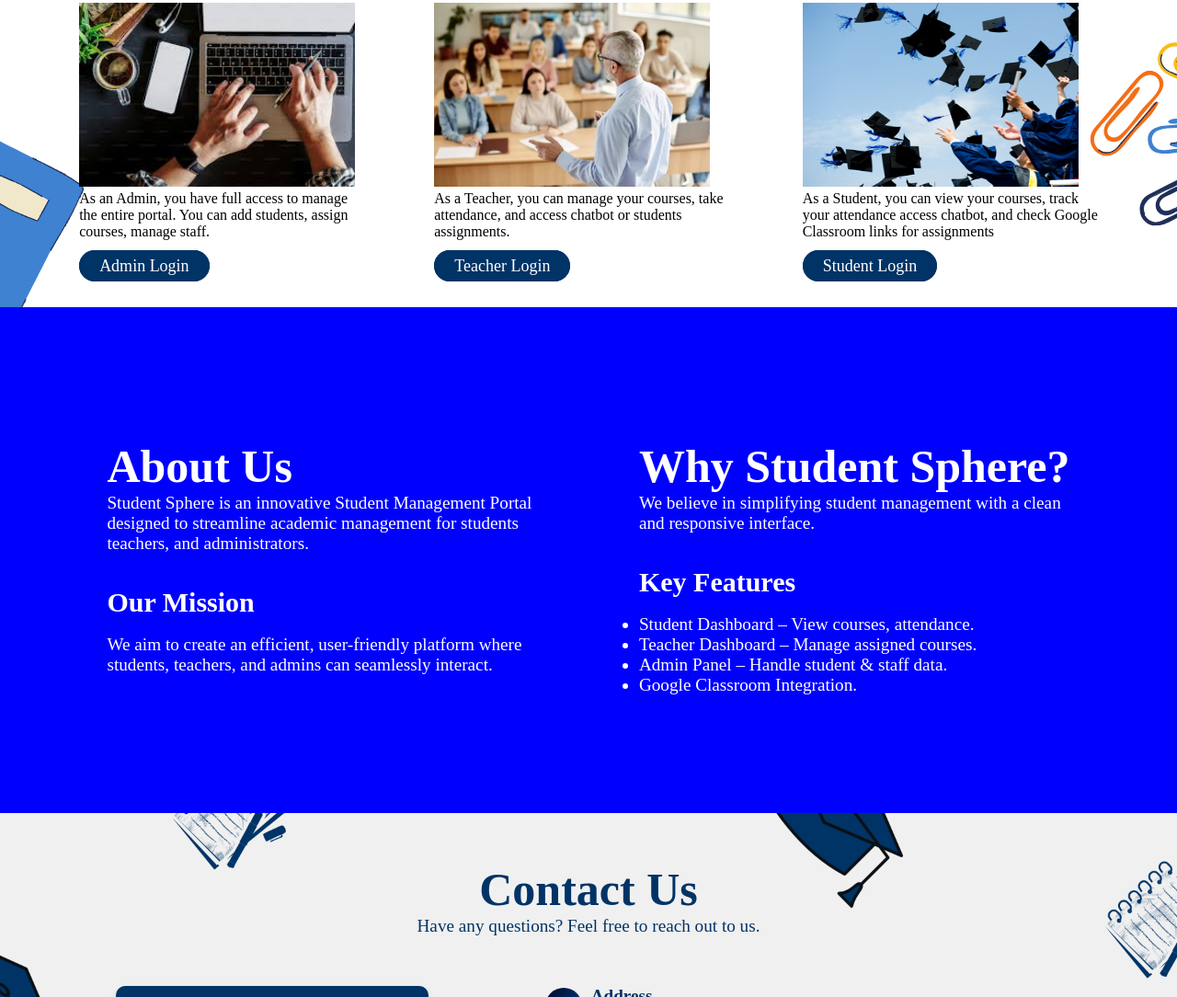
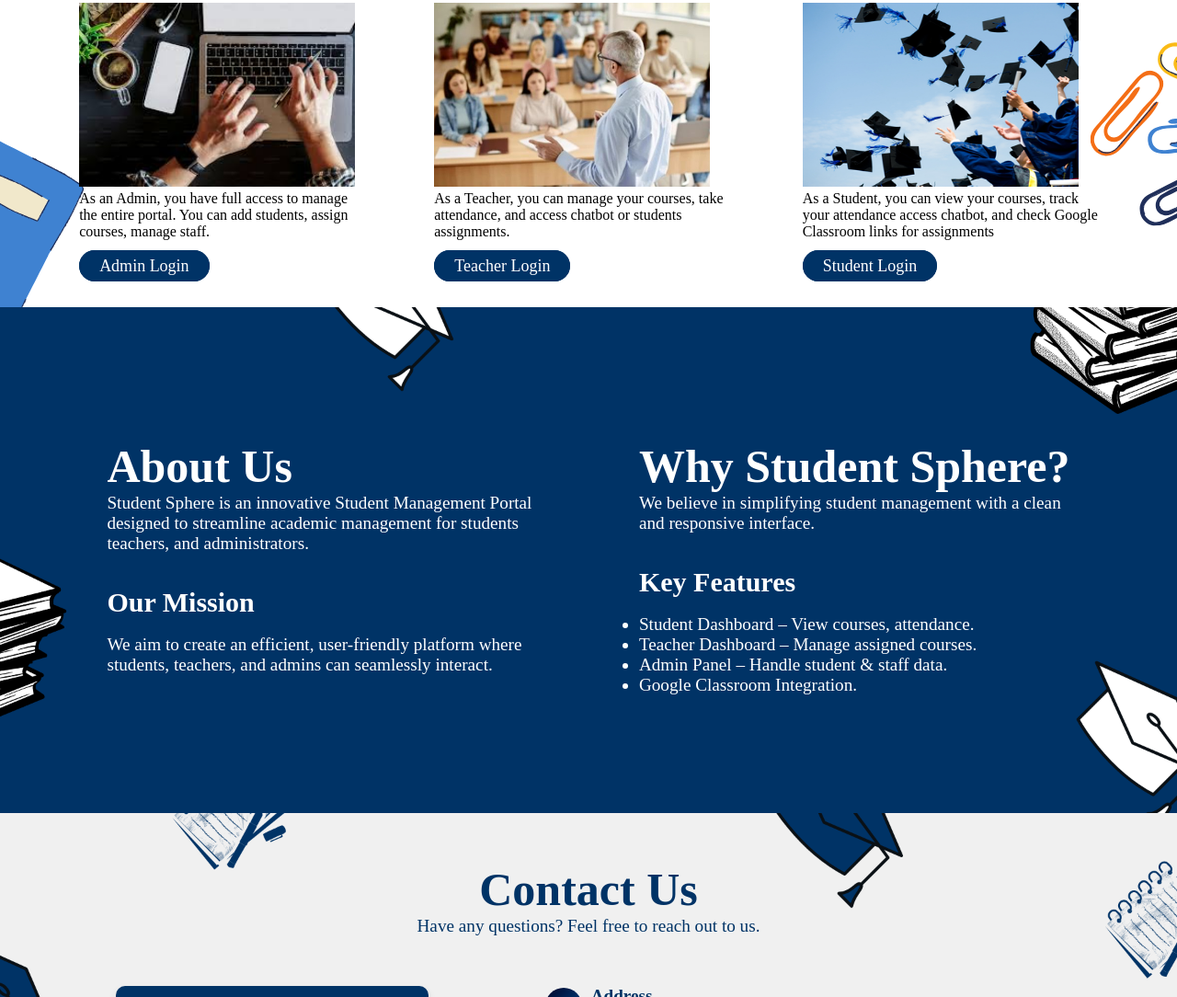
Before and after one commit to Samreen-cpu/check1, a plain HTML site: page index.html in a window 1280 px wide. Shown: the part 316-1400 px from the top of the page at 92% size. Drawn offline with Linux system fonts and the light colour scheme.

Commit message:
Update style.css

```diff
--- a/style.css
+++ b/style.css
@@ -72,7 +72,7 @@
 }
 /* Section -2 */
 #section-2{
-    background-color: blue;
+    background-image: url(Bg\ 2.png);
     background-size: cover;
     height: 550px;
 }
```
